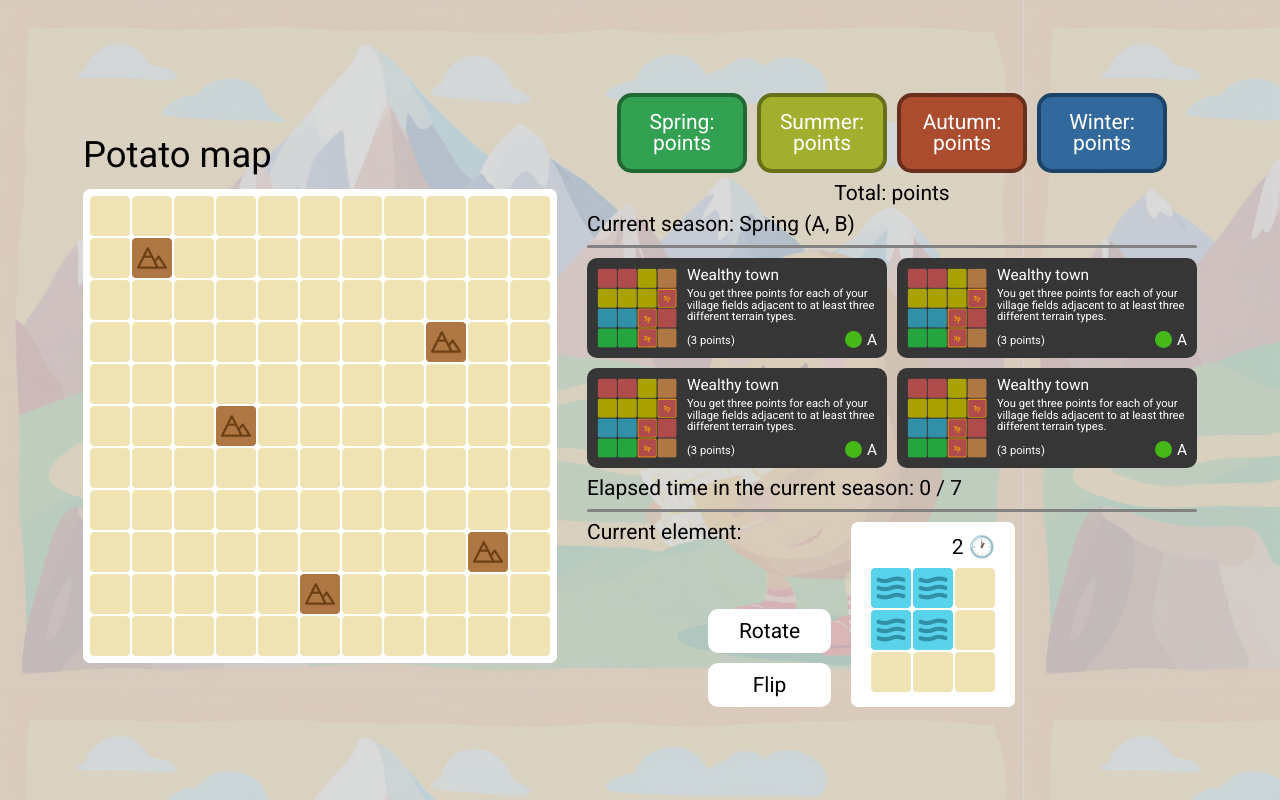
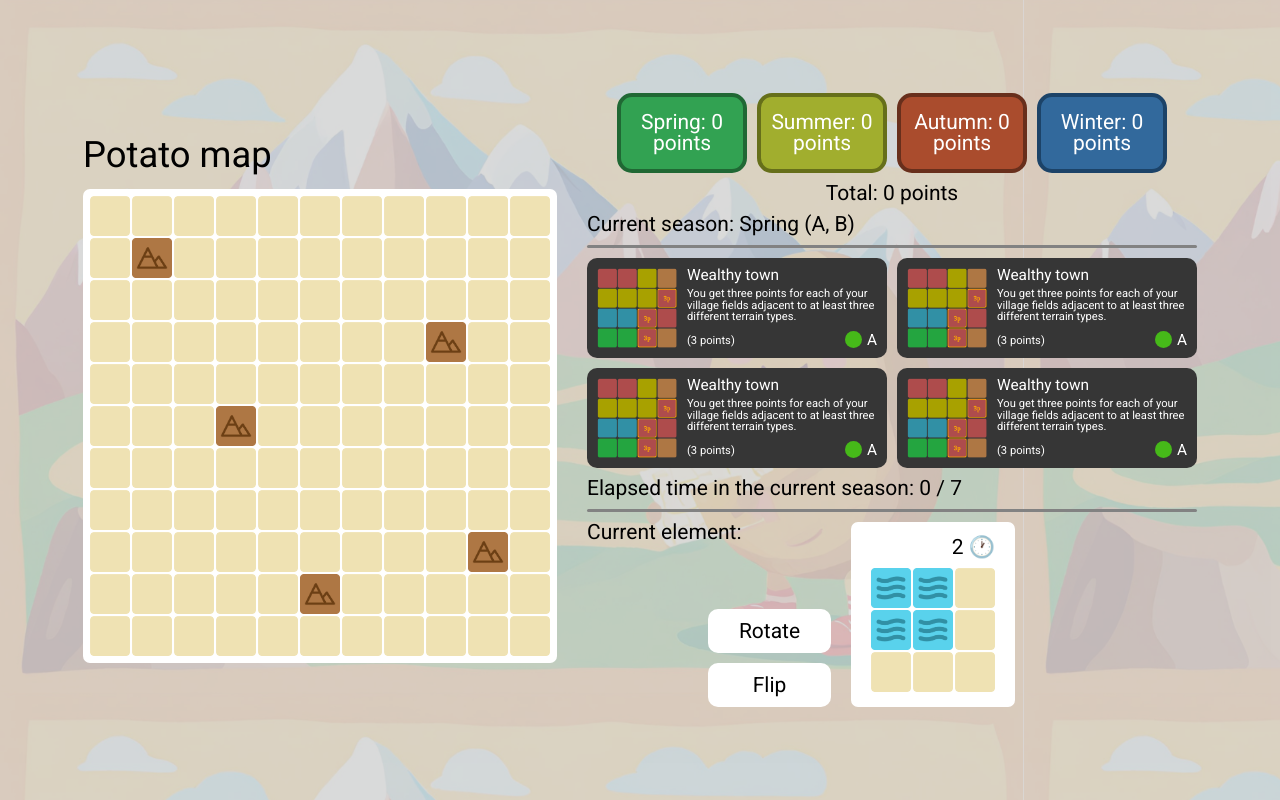
Before and after one commit to leedskiy/The-Mapmaker, a plain HTML site: page index.html in a window 1280 px wide. Drawn offline with Linux system fonts and the light colour scheme.

Commit message:
finish points counting

```diff
--- a/index.html
+++ b/index.html
@@ -37,25 +37,25 @@
                             <div class="section1__cards">
                                 <div class="cards__card cards__card1">
                                     <h3 class="card__text">
-                                        Spring: <span class="card1__points"></span> points
+                                        Spring: <span class="card__points card1__points"></span> points
                                     </h3>
                                 </div>
 
                                 <div class="cards__card cards__card2">
                                     <h3 class="card__text">
-                                        Summer: <span class="card2__points"></span> points
+                                        Summer: <span class="card__points card2__points"></span> points
                                     </h3>
                                 </div>
 
                                 <div class="cards__card cards__card3">
                                     <h3 class="card__text">
-                                        Autumn: <span class="card3__points"></span> points
+                                        Autumn: <span class="card__points card3__points"></span> points
                                     </h3>
                                 </div>
 
                                 <div class="cards__card cards__card4">
                                     <h3 class="card__text">
-                                        Winter: <span class="card4__points"></span> points
+                                        Winter: <span class="card__points card4__points"></span> points
                                     </h3>
                                 </div>
                             </div>
--- a/js/controllers/displayController.js
+++ b/js/controllers/displayController.js
@@ -93,15 +93,29 @@ export const displayController = (() => {
         seasoninfoSeasonHtml.innerHTML =
             timeAndSeason.getCurrSeason() === 1 ? "Spring (A, B)" :
                 timeAndSeason.getCurrSeason() === 2 ? "Summer (B, C)" :
-                    timeAndSeason.getCurrSeason() === 3 ? "Autumn (C D)" :
+                    timeAndSeason.getCurrSeason() === 3 ? "Autumn (C, D)" :
                         timeAndSeason.getCurrSeason() === 4 ? "Winter (D, A)" :
                             "End";
+    }
+
+    const updatePointsHtml = () => {
+        const cardsPoints = document.querySelectorAll('.card__points');
+        const counterPoints = document.querySelector('.counter__points');
+        const pointsManager = gameController.getPointsManager();
+        const seasonalPoints = pointsManager.getSeasonalPoints();
+
+        for (let i = 0; i < cardsPoints.length; i++) {
+            cardsPoints[i].innerHTML = `${seasonalPoints[i]}`
+        }
+
+        counterPoints.innerHTML = `${pointsManager.getPointsTotal()}`;
     }
 
     const updateHtml = () => {
         updateHtmlGrid();
         updateCurrElementHtml();
         updateTimeHtml();
+        updatePointsHtml();
     }
 
     const addEventListeners = () => {
@@ -133,9 +147,9 @@ export const displayController = (() => {
 
         gridContainer.addEventListener('click', (e) => {
             if (grid.addElementToGrid(e.target)) {
+                gameController.updateCurrPoints();
                 gameController.updateCurrTime();
                 gameController.updateCurrElementToNext();
-                gameController.updateCurrPoints();
                 updateHtml();
             }
         });
--- a/js/controllers/gameController.js
+++ b/js/controllers/gameController.js
@@ -14,7 +14,6 @@ export const gameController = (() => {
     const missionsManager = new MissionsManager();
     const pointsManager = new PointsManager();
 
-
     const getCurrElem = () => {
         return currElem;
     }
@@ -25,6 +24,14 @@ export const gameController = (() => {
 
     const getTimeAndSeason = () => {
         return timeAndSeason;
+    }
+
+    const getMissionsManager = () => {
+        return missionsManager;
+    }
+
+    const getPointsManager = () => {
+        return pointsManager;
     }
 
     const randomizeArray = (array) => {
@@ -58,7 +65,7 @@ export const gameController = (() => {
     }
 
     const updateCurrPoints = () => {
-        pointsManager.adjustCurrSeasonPoints(calculateMissionsPoints());
+        pointsManager.setCurrSeasonPoints(calculateMissionsPoints());
         pointsManager.calculatePointsTotal();
     }
 
@@ -72,7 +79,7 @@ export const gameController = (() => {
     }
 
     return {
-        getCurrElem, getGrid, getTimeAndSeason,
+        getCurrElem, getGrid, getTimeAndSeason, getMissionsManager, getPointsManager,
         randomizeArray, updateCurrElementToNext, updateCurrTime, updateCurrPoints,
         startGame
     }
--- a/js/time and points/pointsManager.js
+++ b/js/time and points/pointsManager.js
@@ -9,9 +9,24 @@ export class PointsManager {
         this.#pointsTotal = 0;
     }
 
-    adjustCurrSeasonPoints = (points) => {
+    setCurrSeasonPoints = (points) => {
         const timeAndSeason = gameController.getTimeAndSeason();
-        this.#seasonalPoints[timeAndSeason.getCurrSeason() - 1] += points;
+        const currSeason = timeAndSeason.getCurrSeason();
+        let newPoints = 0;
+
+        switch (currSeason) {
+            case 1:
+                this.#seasonalPoints[0] = points;
+            case 2:
+                newPoints = points - this.#seasonalPoints[0];
+                this.#seasonalPoints[1] = newPoints;
+            case 3:
+                newPoints = points - this.#seasonalPoints[0] - this.#seasonalPoints[1];
+                this.#seasonalPoints[2] = newPoints;
+            case 4:
+                newPoints = points - this.#seasonalPoints[0] - this.#seasonalPoints[1] - this.#seasonalPoints[2];
+                this.#seasonalPoints[3] = newPoints;
+        }
     }
 
     getCurrSeasonPoints = () => {
@@ -19,7 +34,12 @@ export class PointsManager {
         return this.#seasonalPoints[timeAndSeason.getCurrSeason() - 1];
     }
 
+    getSeasonalPoints = () => {
+        return this.#seasonalPoints;
+    }
+
     calculatePointsTotal = () => {
+        this.#pointsTotal = 0;
         this.#seasonalPoints.map((e) => this.#pointsTotal += e);
     }
 
```
